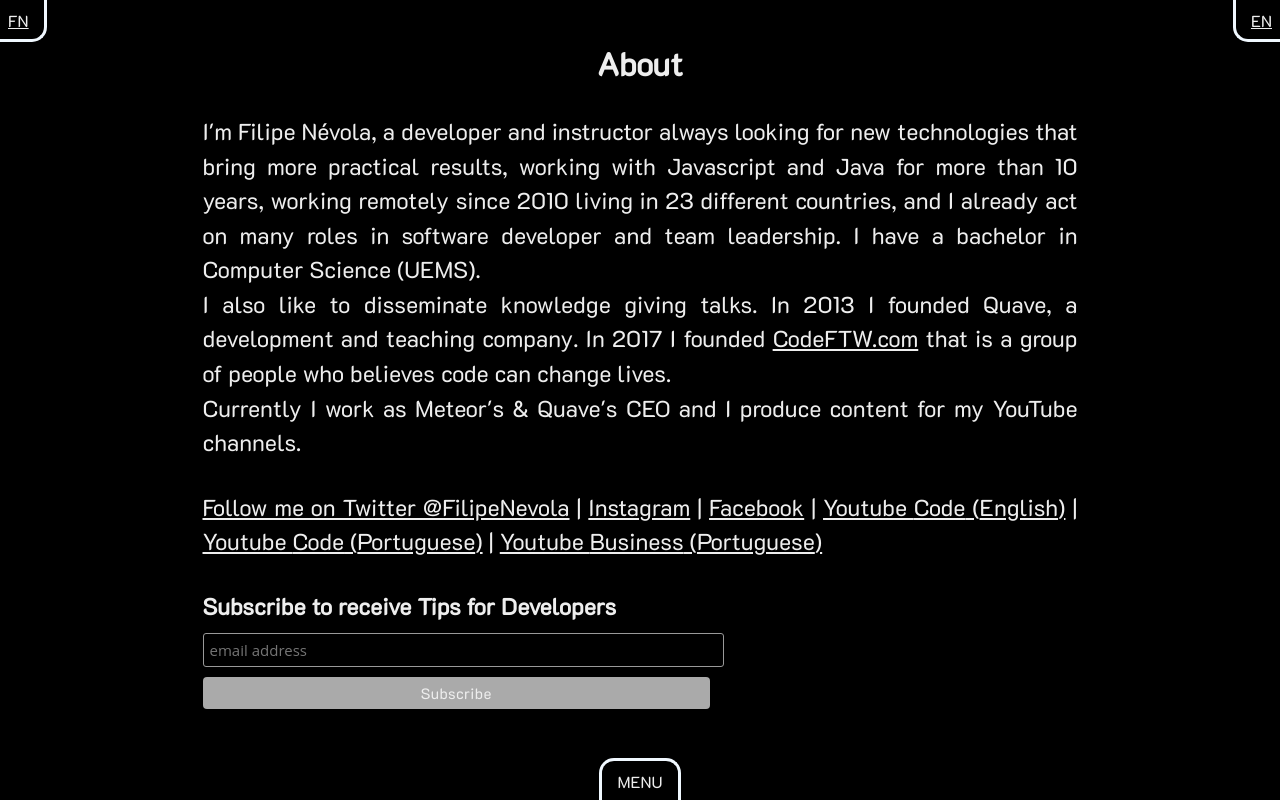
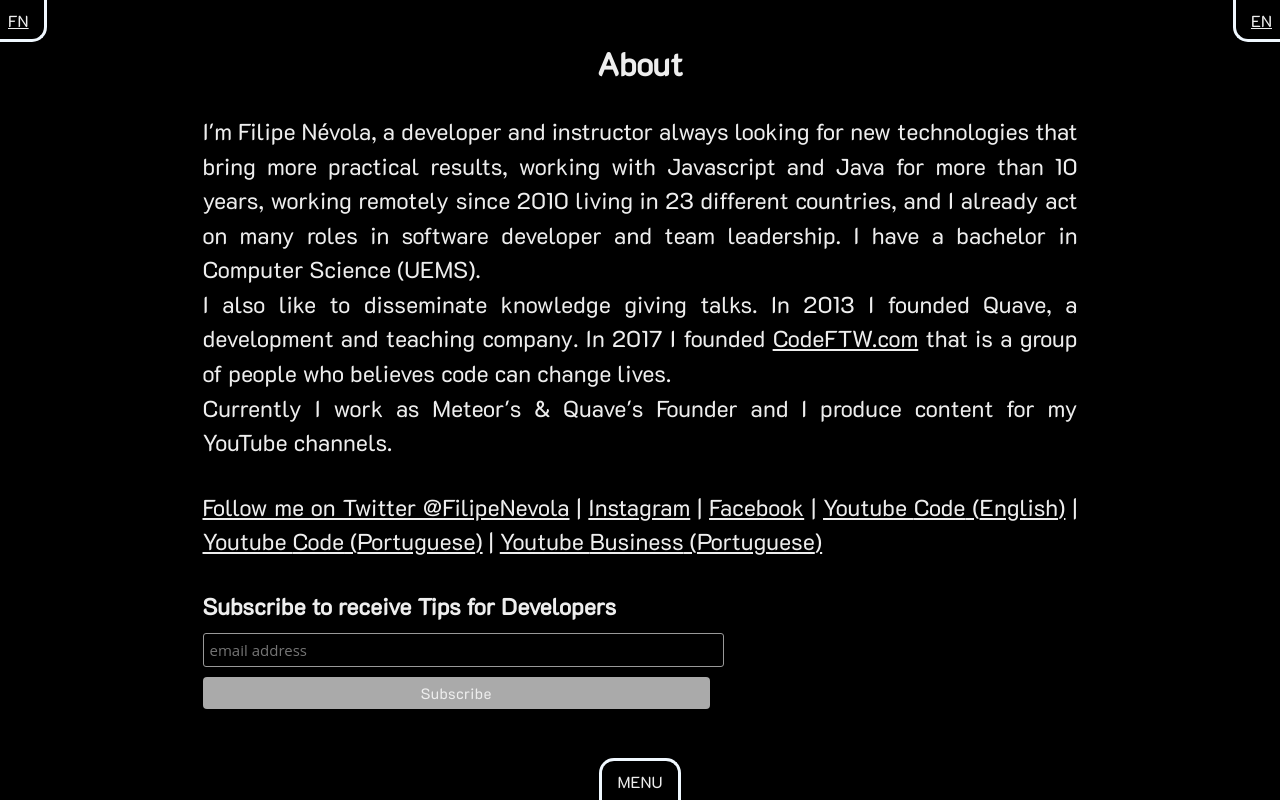
Before and after one commit to filipenevola/filipenevola, a Next.js app: page /about in a window 1280 px wide. Built offline with nearby package versions, Linux system fonts and the light colour scheme.

Commit message:
Adjusting terms

```diff
--- a/pages/about.js
+++ b/pages/about.js
@@ -23,7 +23,7 @@
       </p>
     ),
     work: key => (
-      <p key={key}>Currently I work as Meteor's & Quave's CEO and I produce content for my YouTube channels.</p>
+      <p key={key}>Currently I work as Meteor's & Quave's Founder and I produce content for my YouTube channels.</p>
     )
   },
   pt: {
@@ -47,7 +47,7 @@
     ),
     work: key => (
       <p key={key}>
-        Atualmente eu trabalho como CEO do Meteor e da Quave e produzo conteúdo nos meus canais no YouTube.
+        Atualmente eu trabalho como CEO do Meteor e sou Fundador da Quave e produzo conteúdo nos meus canais no YouTube.
       </p>
     )
   }
```
